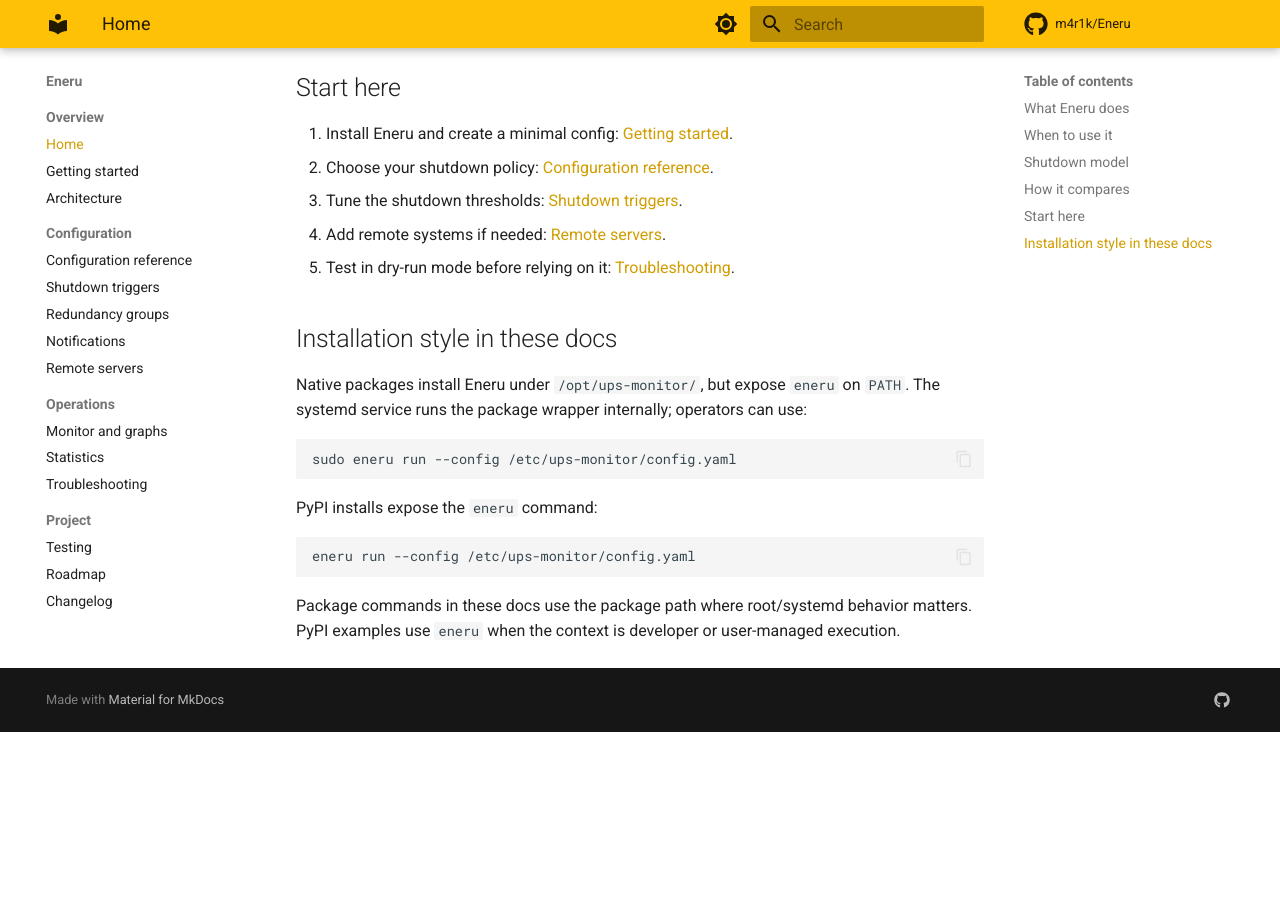
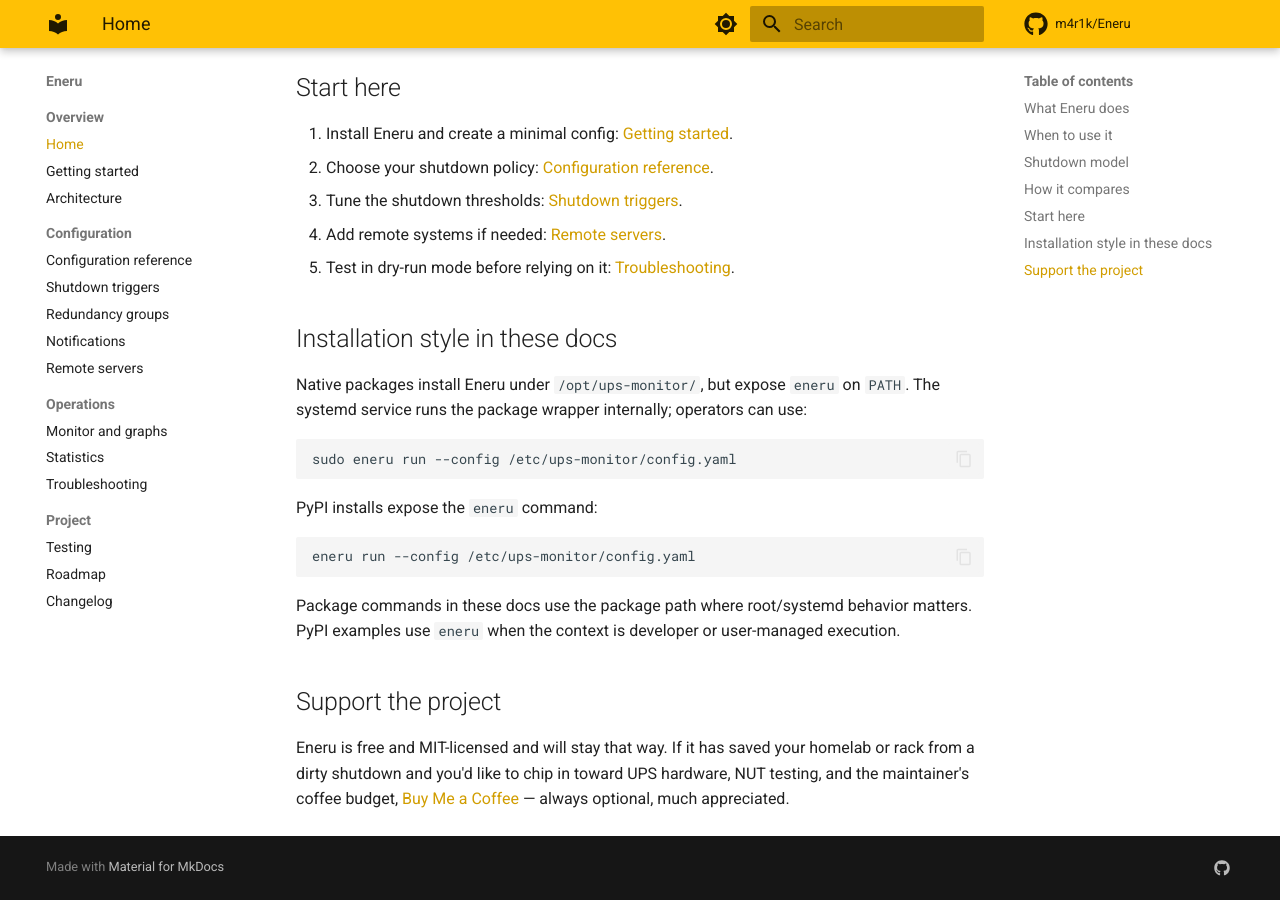
Before and after one commit to m4r1k/Eneru, an MkDocs documentation site: the page built from docs/index.md, in a window 1280 px wide and 900 px high, scrolled down 3408 px. Built offline with MkDocs 1.6.1 and Material for MkDocs 9.7.7, drawn with Linux system fonts in a browser that asks for light colours; comment, search, counter and statistics services are not loaded; before the commit the page ends 4140 px from its top, so only the background shows below that.

Commit message:
docs: add Buy Me a Coffee support link
Adds a Buy Me a Coffee link (https://buymeacoffee.com/m4r1k) so
operators who want to chip in toward UPS hardware and NUT testing have
a clear, optional way to do so.

- README.md: badge in the existing badge row + dedicated "Support the
  project" section above the License section.
- docs/index.md: matching "Support the project" section at the end of
  the index page so the link surfaces on Read the Docs too.

Wording is intentionally low-pressure -- Eneru stays free and MIT
regardless.

Co-Authored-By: Claude Opus 4.7 <noreply@anthropic.com>

````diff
--- a/docs/index.md
+++ b/docs/index.md
@@ -92,3 +92,7 @@ eneru run --config /etc/ups-monitor/config.yaml
 ```
 
 Package commands in these docs use the package path where root/systemd behavior matters. PyPI examples use `eneru` when the context is developer or user-managed execution.
+
+## Support the project
+
+Eneru is free and MIT-licensed and will stay that way. If it has saved your homelab or rack from a dirty shutdown and you'd like to chip in toward UPS hardware, NUT testing, and the maintainer's coffee budget, [Buy Me a Coffee](https://buymeacoffee.com/m4r1k) — always optional, much appreciated.
````
Also changed, not shown: README.md (+7 -0 lines).
